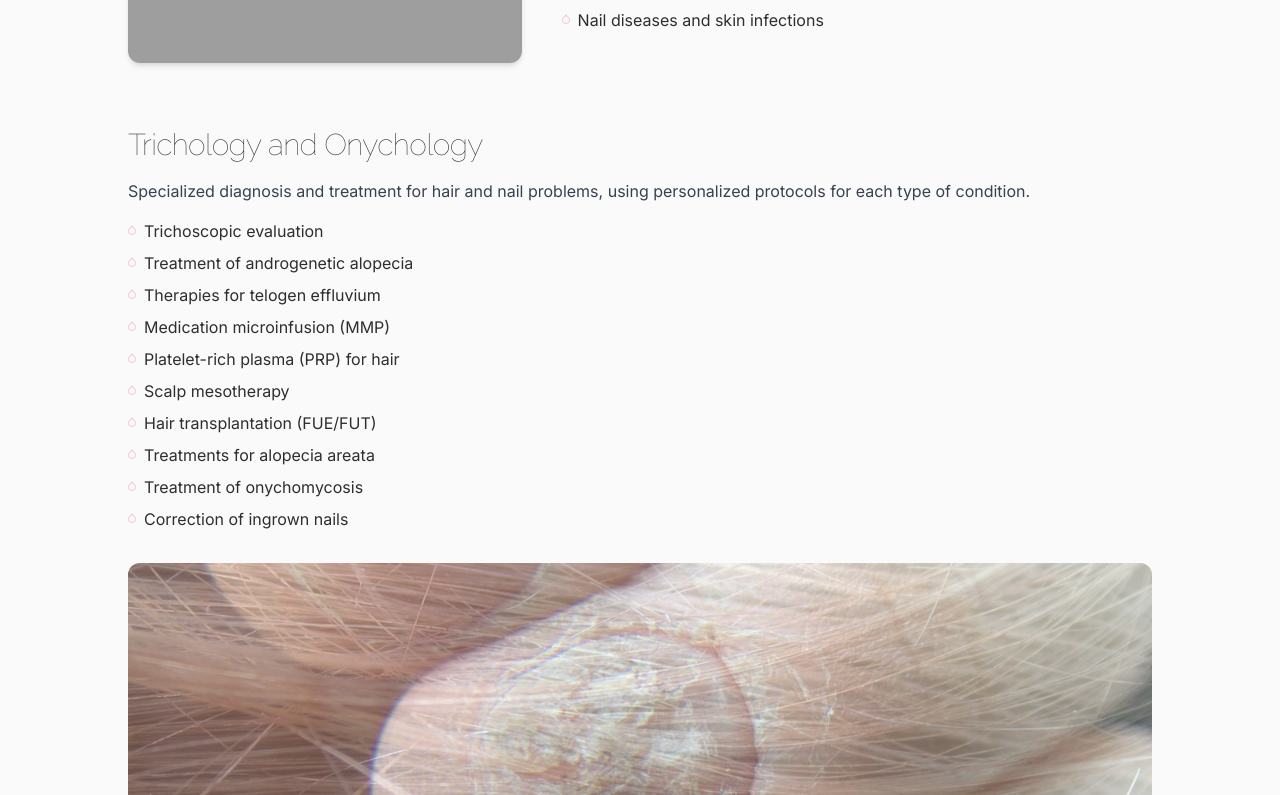
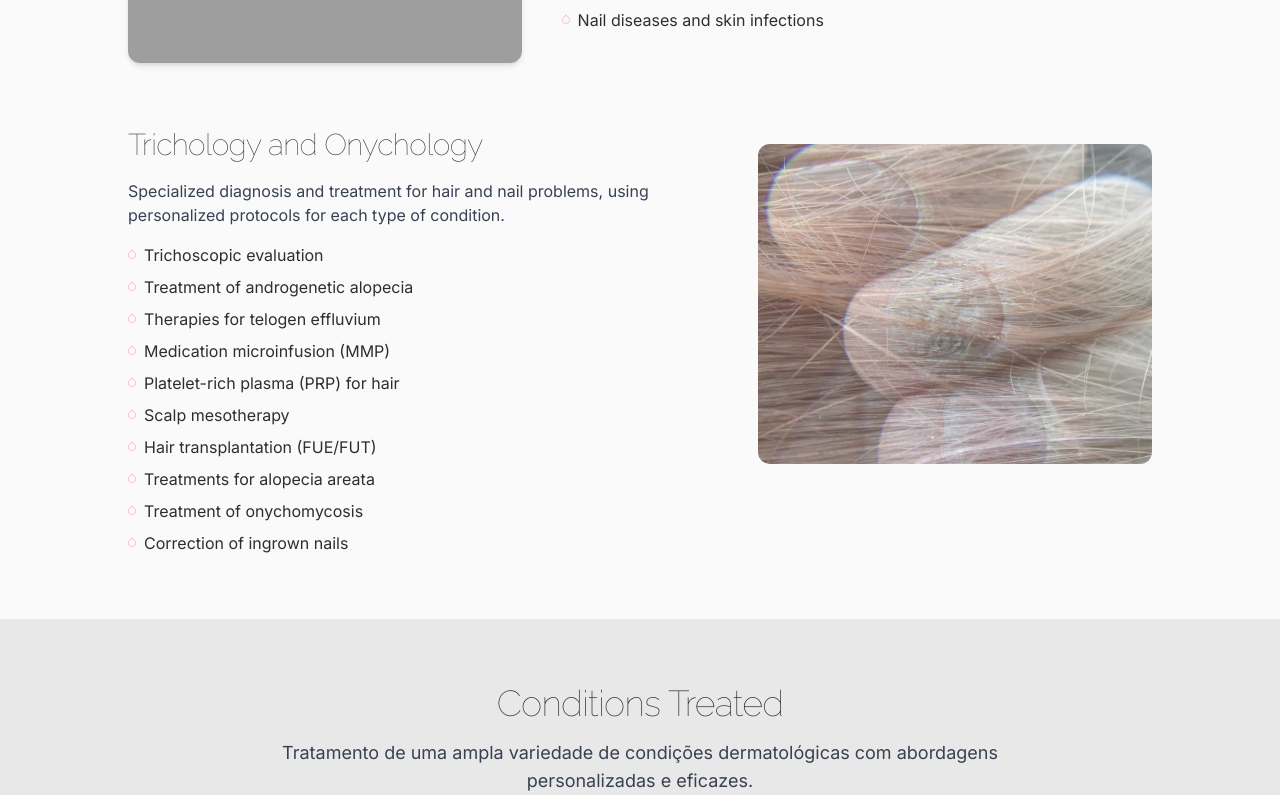
Before and after one commit to migueljoliveira/drhenriqueoliveira-derma-website, a Next.js app: page /en/dermatologia in a window 1280 px wide. Shown: the part 825-1620 px from the top of the page. Built offline with nearby package versions, Linux system fonts and the light colour scheme; grey boxes are pictures that could not be loaded; a web font is replaced by a local one.

Commit message:
feat: align Trichology section layout with Clinical Dermatology
Consistent image-text layout for Trichology section.

Co-authored-by: null <388431+migueljoliveira@users.noreply.github.com>

```diff
--- a/app/[lang]/dermatologia/page.tsx
+++ b/app/[lang]/dermatologia/page.tsx
@@ -116,9 +116,13 @@ export default async function DermatologyPage({ params }: { params: { lang: stri
           <div className="container mx-auto px-6">
             <div className="max-w-5xl mx-auto space-y-16">
               {clinicalItems.map((service: any, index: number) => (
-                <div key={index} className="flex flex-col md:flex-row items-center gap-10">
-                  {index === 0 && (
-                    <div className="md:w-2/5">
+                <div
+                  key={index}
+                  className="flex flex-col md:flex-row items-center gap-10"
+                  style={{ flexDirection: index % 2 === 0 ? "row" : "row-reverse" }}
+                >
+                  <div className="md:w-2/5">
+                    {index === 0 ? (
                       <div className="relative aspect-square w-full">
                         <Image
                           src="/dry-skin-closeup.jpeg"
@@ -127,9 +131,13 @@ export default async function DermatologyPage({ params }: { params: { lang: stri
                           className="object-cover rounded-xl shadow-md"
                         />
                       </div>
-                    </div>
-                  )}
-                  <div className={index === 0 ? "md:w-3/5" : "w-full"}>
+                    ) : (
+                      <div className="w-full aspect-square">
+                        <TrichologySlideshow images={trichologyImages} />
+                      </div>
+                    )}
+                  </div>
+                  <div className="md:w-3/5">
                     <h2 className="heading-md mb-4" style={{ color: "#2E2E2E" }}>
                       {service.title}
                     </h2>
@@ -150,11 +158,6 @@ export default async function DermatologyPage({ params }: { params: { lang: stri
                         </li>
                       ))}
                     </ul>
-                    {service.title === "Trichology and Onychology" || service.title === "Tricologia e Onicologia" ? (
-                      <div className="my-8">
-                        <TrichologySlideshow images={trichologyImages} />
-                      </div>
-                    ) : null}
                   </div>
                 </div>
               ))}
```
